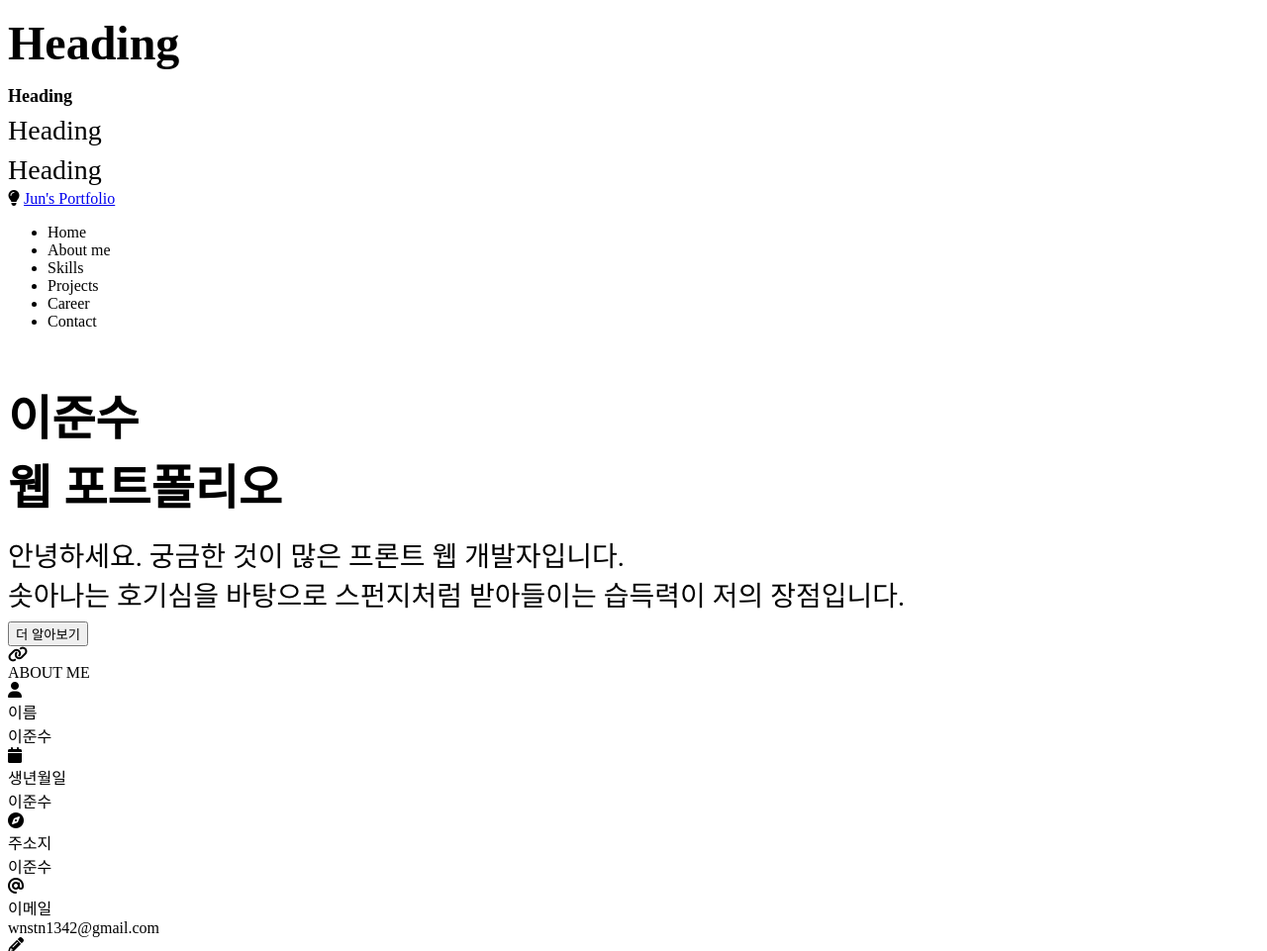
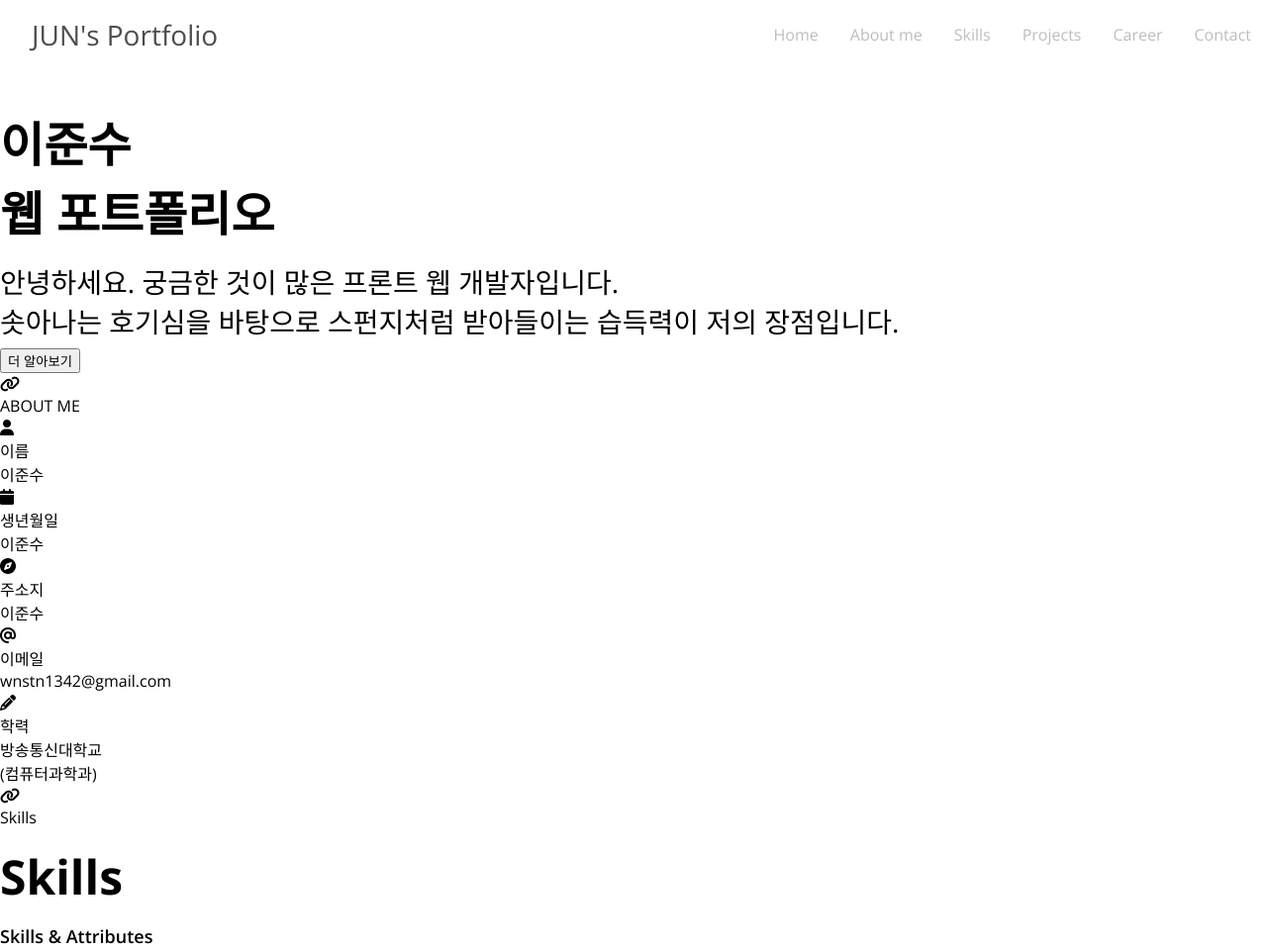
Before and after one commit to eyjs/portfolio, a plain HTML site: page index.html in a window 1280 px wide. Shown: the top 961 px of the page at 99% size. Drawn offline with nearby package versions, Linux system fonts and the light colour scheme.

Commit message:
CSS: navbar 작업

```diff
--- a/index.html
+++ b/index.html
@@ -4,7 +4,7 @@
     <meta charset="UTF-8" />
     <meta http-equiv="X-UA-Compatible" content="IE=edge" />
     <meta name="viewport" content="width=device-width, initial-scale=1.0" />
-    <title>Junsu's Portfolio</title>
+    <title>JUN's Portfolio</title>
     <meta name="description" content="Web Front-end developer Portfolio" />
     <meta name="author" content="LeeJun" />
     <link rel="icon" type="image/png" href="imgs/favicon.png"></link>
@@ -19,21 +19,15 @@
       src="https://kit.fontawesome.com/565f2fa998.js"
       crossorigin="anonymous"></script>
     <script src="main.js" defer></script>
-    <!--CSS link: font-family: 'Open Sans', sans-serif;-->
   </head>
   <body>
-    <h1>Heading</h1>
-    <h2>Heading</h2>
-    <h3>Heading</h3>
-    <p>Heading</p>
     <!-- Navbar-->
     <nav id="navbar">
       <div class="navbar__logo">
-        <i class="fas fa-lightbulb"></i>
-        <a href="#">Jun's Portfolio</a>
+        <a href="#">JUN's Portfolio</a>
       </div>
       <ul class="navbar__menu">
-        <li class="navbar__menu__item">Home</li>
+        <li class="navbar__menu__item active">Home</li>
         <li class="navbar__menu__item">About me</li>
         <li class="navbar__menu__item">Skills</li>
         <li class="navbar__menu__item">Projects</li>
--- a/style.css
+++ b/style.css
@@ -25,6 +25,7 @@
   --weight-semi-bold: 600;
   --weight-regular: 400;
   /* Size */
+  --size-border-radius: 4px;
 }
 
 /* Universal tags */
@@ -32,6 +33,21 @@
   box-sizing: border-box;
 }
 
+body {
+  margin: 0;
+  font-family: "Open Sans", sans-serif;
+  cursor: default;
+}
+
+a {
+  text-decoration: none;
+  color: var(--color-dark-grey);
+}
+
+ul {
+  list-style: none;
+  padding: 0;
+}
 /* Typography */
 h1 {
   font-size: var(--font-large);
@@ -60,3 +76,37 @@ p {
   color: var(--color-black);
   margin: 4px 0;
 }
+
+#navbar {
+  display: flex;
+  justify-content: space-between;
+  align-items: center;
+  color: var(--color-dark-white);
+}
+
+.navbar__menu {
+  display: flex;
+}
+
+.navbar__logo {
+  padding-left: 32px;
+  font-size: var(--font-medium);
+}
+
+.navbar__logo:hover {
+  color: var(--color-black);
+  transform: scale(1.2);
+}
+
+.navbar__menu__item {
+  padding: 8px 12px;
+  margin: 0 4px;
+  cursor: pointer;
+}
+
+.navbar__menu__item:hover {
+  color: var(--color-black);
+  border-radius: var(--size-border-radius);
+  border-bottom: 1px solid var(--color-dark-white);
+  transform: scale(1.2);
+}
```
